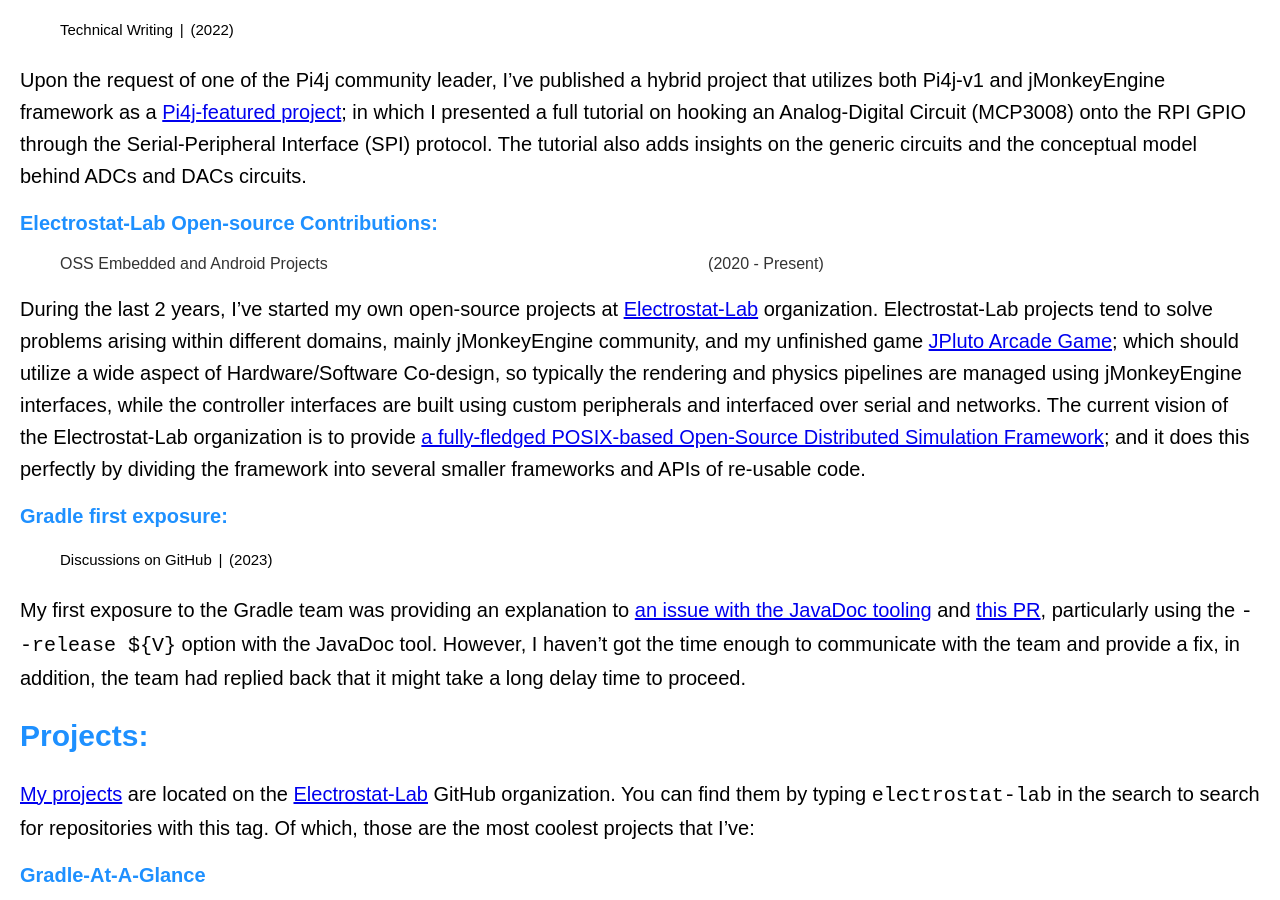
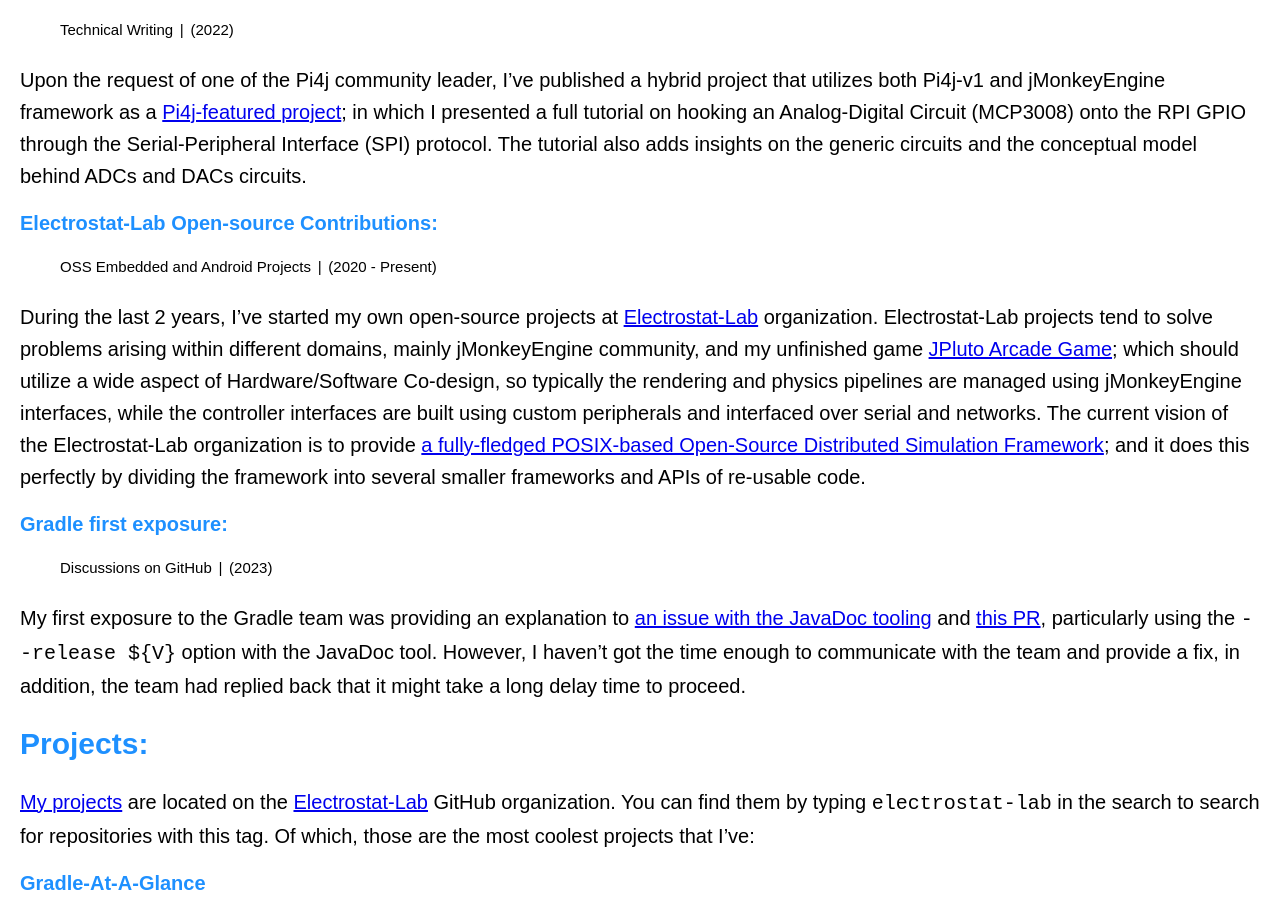
Before and after one commit to pavly-gerges/pavly-gerges, a Jekyll site: the page built from resume/index.md, in a window 1280 px wide and 900 px high, scrolled down 2763 px. Built offline with Jekyll 4.4.1, drawn with Linux system fonts in a browser that asks for light colours; our own code applies the rules of GitHub Pages for plain Markdown files.

```diff
--- a/resume/index.md
+++ b/resume/index.md
@@ -59,7 +59,7 @@ The current team activities are essentially:
 Upon the request of one of the Pi4j community leader, I've published a hybrid project that utilizes both Pi4j-v1 and jMonkeyEngine framework as a [Pi4j-featured project](https://www.pi4j.com/featured-projects/joystick-game/); in which I presented a full tutorial on hooking an Analog-Digital Circuit (MCP3008) onto the RPI GPIO through the Serial-Peripheral Interface (SPI) protocol. The tutorial also adds insights on the generic circuits and the conceptual model behind ADCs and DACs circuits.
 
 ### Electrostat-Lab Open-source Contributions:
-> OSS Embedded and Android Projects | (2020 - Present)
+> OSS Embedded and Android Projects `|` (2020 - Present)
 
 During the last 2 years, I've started my own open-source projects at [Electrostat-Lab](https://github.com/Electrostat-Lab) organization. Electrostat-Lab projects tend to solve problems arising within different domains, mainly jMonkeyEngine community, and my unfinished game [JPluto Arcade Game](https://www.youtube.com/watch?v=HcerZ-8IWSo); which should utilize a wide aspect of Hardware/Software Co-design, so typically the rendering and physics pipelines are managed using jMonkeyEngine interfaces, while the controller interfaces are built using custom peripherals and interfaced over serial and networks. The current vision of the Electrostat-Lab organization is to provide [a fully-fledged POSIX-based Open-Source Distributed Simulation Framework](https://github.com/Electrostat-Lab/Electrostatic-Sandbox); and it does this perfectly by dividing the framework into several smaller frameworks and APIs of re-usable code.
 
```
